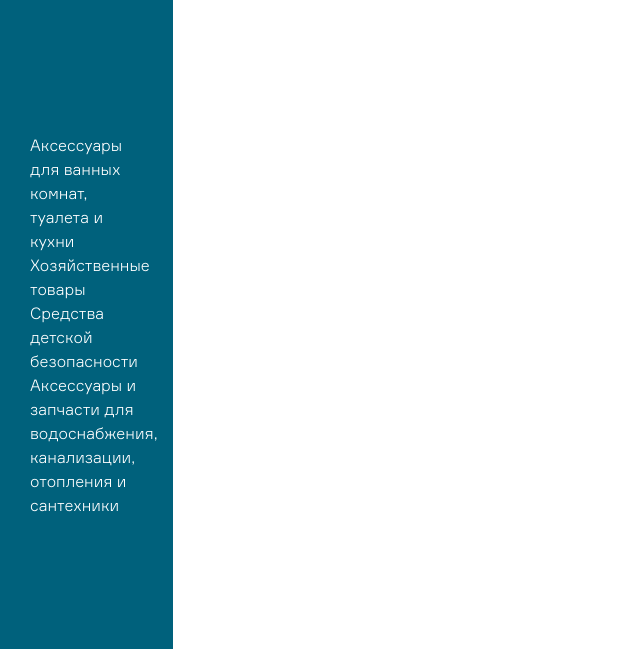
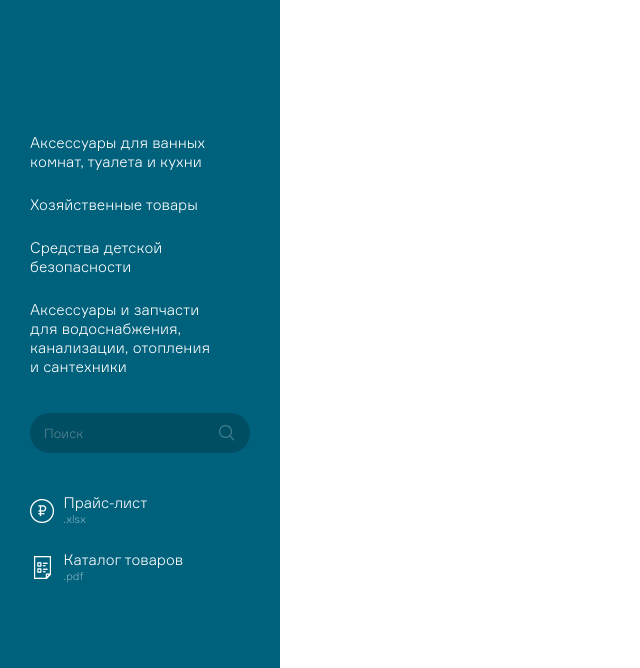
Before and after one commit to lionlimon/supremeplast, a website: page app/index.html in a window 1280 px wide. Shown: the part 151-819 px from the top of the page, without its empty margins (0-640 px from the left). Drawn offline with Linux system fonts and the light colour scheme.

Commit message:
16:52 Dima

```diff
--- a/app/index.html
+++ b/app/index.html
@@ -27,9 +27,8 @@
 </head>
 
 <body>
-	<div class="container-fluid">
-		<div class="row">
-			<div class="sidebar col-2">
+	<div class="page">
+		<div class="sidebar">
 			<div class="sidebar-logo">
 				<img src="./img/Logotype.png" alt="" class="sidebar-logo__img">
 			</div>
@@ -49,10 +48,33 @@
 							сантехники</a>
 					</li>
 				</ul>
+				<div class="sidebar-search">
+					<input type="text" class="sidebar-search__input" placeholder="Поиск">
+					<input type="button" class="sidebar-search__button" value="">
+				</div>
+				<div class="sidebar-files">
+					<div class="sidebar-files-item">
+						<div class="sidebar-files-item__icon-block">
+							<img src="./img/rub_icon.png" class="sidebar-files-item__icon">
+						</div>
+						<div class="sidebar-files-item__text">
+							<span class="sidebar-files-item__title">Прайс-лист</span>
+							<span class="sidebar-files-item__file">.xlsx</span>
 						</div>
 					</div>
-			<div class="content col-10"></div>
+					<div class="sidebar-files-item">
+						<div class="sidebar-files-item__icon-block">
+							<img src="./img/file_icon.png" class="sidebar-files-item__icon">
 						</div>
+						<div class="sidebar-files-item__text">
+							<span class="sidebar-files-item__title">Каталог товаров</span>
+							<span class="sidebar-files-item__file">.pdf</span>
+						</div>
+					</div>
+				</div>
+			</div>
+		</div>
+		<div class="content"></div>
 	</div>
 
 	<script src="js/scripts.min.js"></script>
--- a/app/sass/components/sidebar.sass
+++ b/app/sass/components/sidebar.sass
@@ -1,10 +1,17 @@
+.page
+	display: grid
+	display: -ms-grid
+	-ms-grid-columns: 280px auto
+	grid-template-columns: 280px 1fr
+
 .sidebar
-	grid-column: 1
 	height: 100%
-	height: 100vh
 	background-color: #00617c
 	padding-left: 30px
-	padding-right: 70px
+	padding-right: 30px
+	-ms-grid-column: 1
+	-ms-grid-row: 1
+	padding-bottom: 60px
 	&-logo
 		width: 100%
 		padding-top: 32px
@@ -15,12 +22,78 @@
 		&__list
 			list-style-type: none
 			padding-left: 0
+			padding-right: 30px
 		&__item
+			margin-bottom: 24px
+			line-height: 19px
 		&__link
 			color: white
+			font-size: 15px
+			line-height: 19px
 			font-family: Formular
 			font-weight: 300
+	&-search
+		padding-top: 13px
+		position: relative
+		&__input
+			background: #004e63
+			background-repeat: no-repeat
+			background-position: 190px 12px
+			border: none
+			width: 100%
+			border-radius: 20px
+			padding-top: 7px
+			padding-bottom: 9px
+			padding-left: 14px
+			outline: none
+			&::placeholder
+				color: #5b8591
+				font-family: Formular
+				font-size: 13px
+				font-weight: 300
+		&__button
+			background: url(../img/loop.png)
+			background-repeat: no-repeat
+			background-position: center
+			border: none
+			width: 30px
+			position: absolute
+			right: 8px
+			top: 20px
+			outline: none
+			cursor: pointer
+	&-files
+		margin-top: 42px
+		&-item
+			margin-bottom: 24px
+			&__icon-block
+				display: inline-block
+				width: 24px
+				vertical-align: middle
+			&__icon
+				max-width: 100%
+				display: block
+				margin: 0 auto
+			&__text
+				display: inline-block
+				vertical-align: middle
+				margin-left: 5px
+			&__title
+				display: block
+				color: white
+				font-family: Formular
+				font-weight: 300
+				font-size: 15px
+				line-height: 16px
+			&__file
+				display: block
+				color: white
+				font-family: Formular
+				font-weight: 300
+				font-size: 11px
+				opacity: .5
 .content
 	height: 100vh
-	margin-left: -40px
 	background-color: white
+	-ms-grid-column: 2
+	-ms-grid-row: 1
```
Also changed, not shown: app/css/main.min.css, app/img/file_icon.png (added), app/img/loop.png (added), app/img/rub_icon.png (added). Lines whose indentation alone changed are shown as unchanged.
